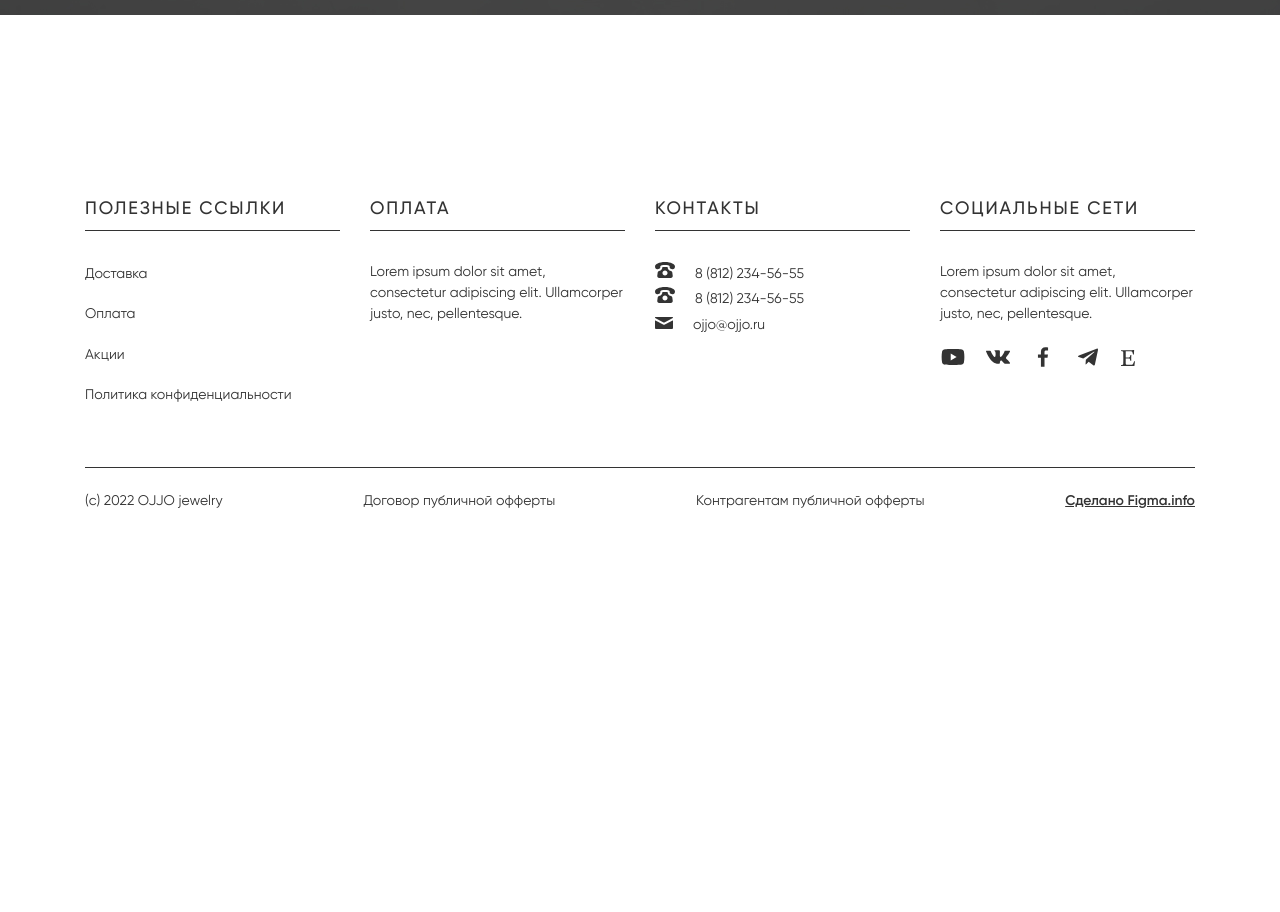
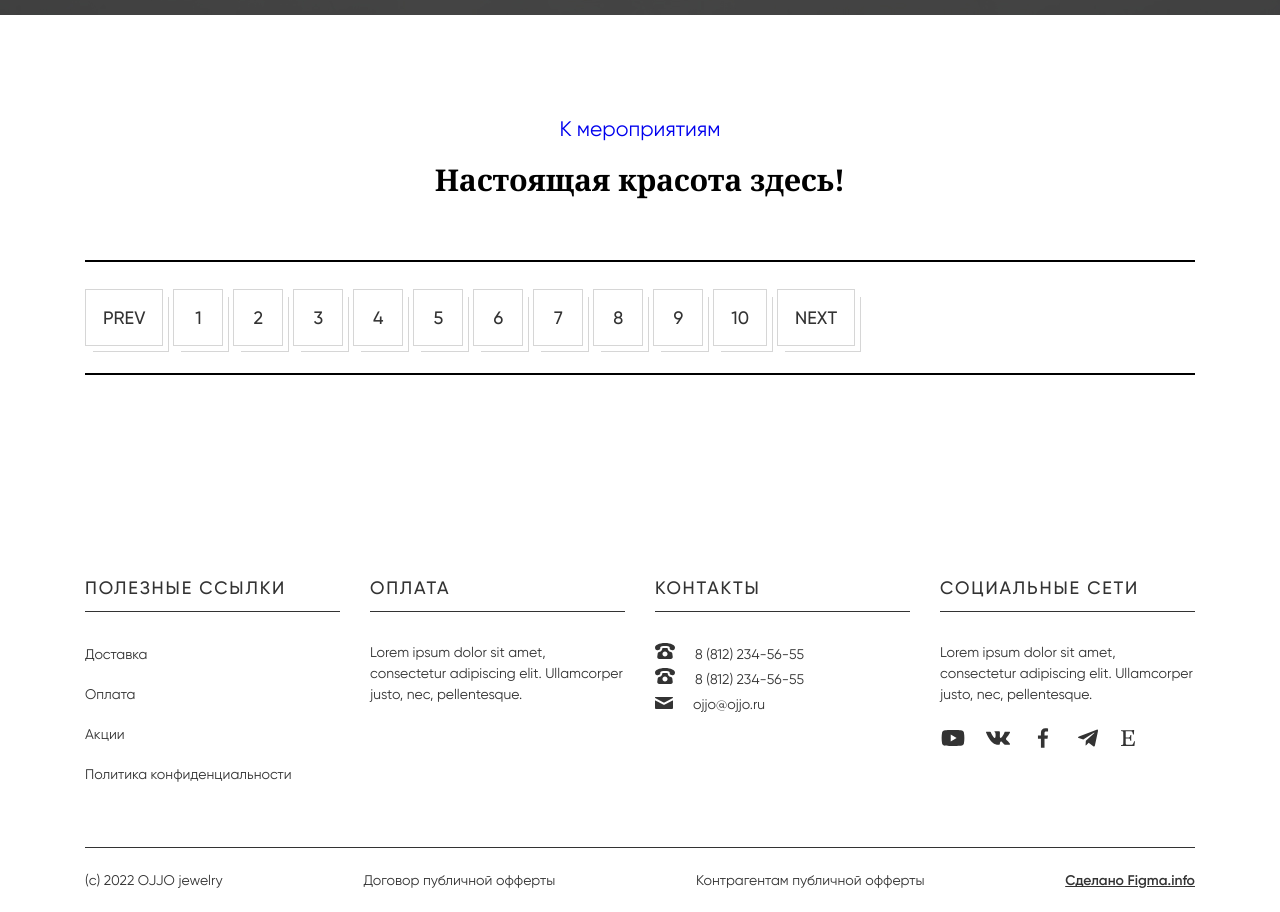
Before and after one commit to puncoviy/ojjo-app, a React (Create React App) app: page / in a window 1280 px wide. Shown: the part 935-1847 px from the top of the page. Before the commit the page ends 1488 px from the top, so only its background shows below. Built offline with nearby package versions, Linux system fonts and the light colour scheme.

Commit message:
edit: pagination setup in progress

```diff
--- a/package.json
+++ b/package.json
@@ -6,6 +6,7 @@
     "@testing-library/jest-dom": "^5.16.5",
     "@testing-library/react": "^13.4.0",
     "@testing-library/user-event": "^13.5.0",
+    "classnames": "^2.3.2",
     "react": "^18.2.0",
     "react-dom": "^18.2.0",
     "react-scripts": "5.0.1",
--- /dev/null
+++ b/src/components/Main/Catalogue/Catalogue.jsx
@@ -0,0 +1,21 @@
+import React from 'react';
+import classes from './Catalogue.module.css'
+import { Pagination } from './Pagination/Pagination';
+
+export const Catalogue = () => {
+    return (
+        <section className={classes.catalogue}>
+            <div className="container">
+                <h2 className="visually-hidden">Каталог товаров</h2>
+                <a className={classes.title_link} href="#">К мероприятиям</a>
+                <h3 className={classes.title}>Настоящая красота здесь!</h3>
+
+
+                <Pagination totalPages={10}
+                    currentPage='1'
+                    // onChange={updatePagination}
+                    />
+            </div>
+        </section>
+    );
+}
--- /dev/null
+++ b/src/components/Main/Catalogue/Catalogue.module.css
@@ -0,0 +1,27 @@
+.catalogue {
+    margin-bottom: 120px;
+}
+
+.title_link {
+    display: block;
+    text-align: center;
+    text-decoration-color: transparent;
+    font-size: 21px;
+    line-height: 140%;
+    margin-bottom: 15px;
+    transition: text-decoration-color .5s;
+}
+
+.title_link:hover {
+    text-decoration-color: inherit;
+}
+
+.title {
+    font-family: 'Noto Serif';
+    font-style: normal;
+    font-weight: 700;
+    font-size: 30px;
+    line-height: 41px;
+    text-align: center;
+    margin-bottom: 60px;
+}
--- /dev/null
+++ b/src/components/Main/Catalogue/Pagination/Pagination.jsx
@@ -0,0 +1,51 @@
+import React, { useState } from 'react';
+import classes from './Pagination.module.css'
+
+const PageData = [1, 2, 3, 4, 5, 6, 7, 8, 9]
+
+export const Pagination = ({ totalPages }) => {
+    // props.totalPages
+    // props.currentPage
+    // props.onChange
+
+    const Page = ({ value, onClick }) => {
+        return (
+            <li className={classes.pagination_item}
+                onClick={() => onClick(value)}>{value}</li>
+        );
+    }
+
+    const TotalPages = PageData.map(page =>
+        <Page key={'page' + page}
+            children={page}
+            // onClick={directPage}
+            onClick={() => console.log(page,'f')}
+        />)
+
+    const [page, setPage] = useState(1);
+    console.log(page)
+
+
+    function nextPage() {
+        page <= PageData.length ? setPage(prev => prev + 1) : console.log('no pages above')
+    }
+
+    function prevPage() {
+        page > 1 ? setPage(prev => prev - 1) : console.log('no pages beyond')
+    }
+
+    return (
+        <ul className={classes.pagination}>
+            <li className={classes.pagination_item}
+                onClick={prevPage}>prev</li>
+            {Array.from({ length: totalPages }).map((_,i) =>
+                <Page key={'page' + i}
+                    value={i + 1}
+                    onClick={setPage}
+                />
+            )}
+            <li className={classes.pagination_item}
+                onClick={nextPage}>next</li>
+        </ul>
+    );
+}
--- /dev/null
+++ b/src/components/Main/Catalogue/Pagination/Pagination.module.css
@@ -0,0 +1,43 @@
+.pagination {
+    min-height: 115px;
+    display: flex;
+    align-items: center;
+    gap: 10px;
+    border-top: 2px solid #000;
+    border-bottom: 2px solid #000;
+}
+
+.pagination_item {
+    cursor: pointer;
+    position: relative;
+    padding: 17px;
+    width: fit-content;
+    min-width: 50px;
+    text-transform: uppercase;
+    font-weight: 500;
+    font-size: 18px;
+    line-height: 21px;
+    text-align: center;
+    color: #333333;
+    background-color: inherit;
+    border: 1px solid #D6D6D6;
+    z-index: 0;
+}
+
+.pagination_item::after {
+    position: absolute;
+    content: '';
+    width: 100%;
+    height: 100%;
+    left: 7px;
+    top: 7px;
+    border-right: 1px solid #D6D6D6;
+    border-bottom: 1px solid #D6D6D6;
+    z-index: -1;
+}
+
+.pagination_item.active {
+    padding: 20px;
+    background-color: #333333;
+    color: #fff;
+}
--- /dev/null
+++ b/src/components/Main/Catalogue/Pagination/index.js
@@ -0,0 +1 @@
+export * from './Pagination'
--- /dev/null
+++ b/src/components/Main/Catalogue/index.js
@@ -0,0 +1 @@
+export * from './Catalogue'
--- a/src/components/Main/Main.jsx
+++ b/src/components/Main/Main.jsx
@@ -1,4 +1,5 @@
 import React from 'react';
+import { Catalogue } from './Catalogue';
 import classes from './Main.module.css'
 import { Promo } from './Promo';
 
@@ -6,6 +7,7 @@ export const Main = () => {
     return (
         <main>
             <Promo />
+            <Catalogue />
         </main>
     );
 }
```
Also changed, not shown: 1 other file (tests, documents, lock files or other folders).
